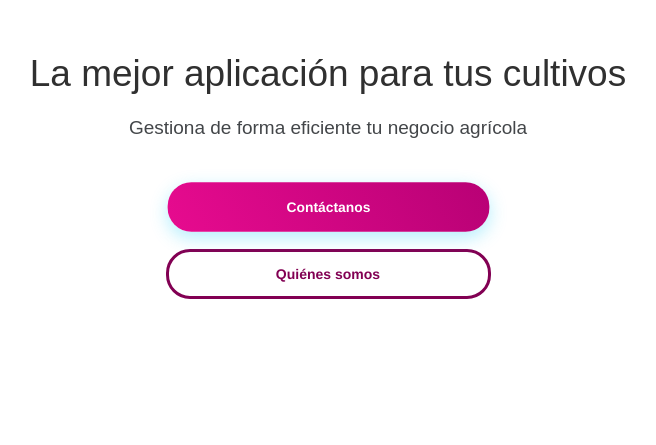
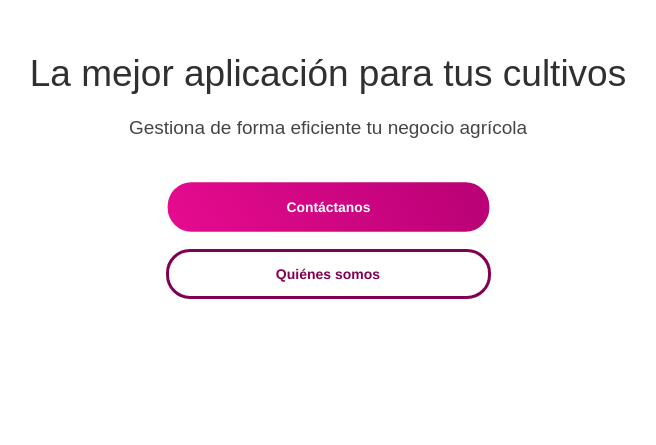
Before and after one commit to danialfaro/Proyecto-Web-GTi, a PHP site: page / in a window 1280 px wide, while the restyled element is pressed. Shown: the part 62-507 px from the top of the page, without its empty margins (312-968 px from the left). Run offline with PHP 8.4, Linux system fonts and the light colour scheme.

Commit message:
Quitar sombras de los botones

```diff
--- a/css/estilos.css
+++ b/css/estilos.css
@@ -115,7 +115,6 @@ button:focus {
 }
 .morado:active {
     transform: translate(0, -1px) scale(.99);
-    box-shadow: 0 6px 18px rgba(8, 199, 247, 0.3);
 }
 
 .blanco {
@@ -139,5 +138,4 @@ button:focus {
 }
 .blanco:active {
     transform: translate(0, -1px) scale(.99);
-    box-shadow: 0 6px 18px rgba(8, 199, 247, 0.3);
 }
```
